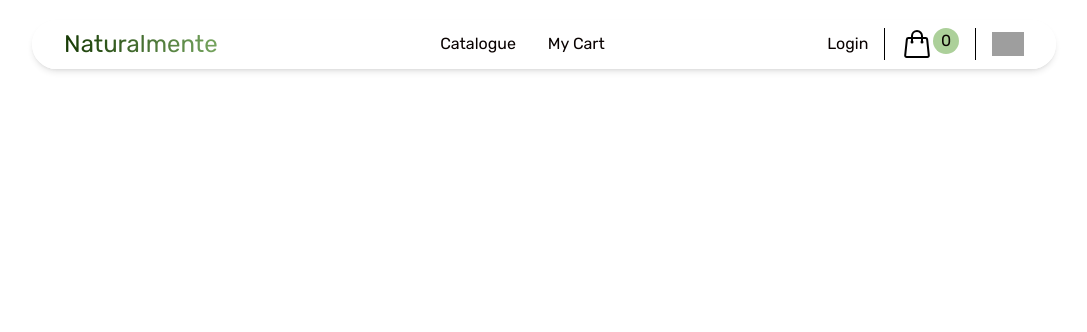
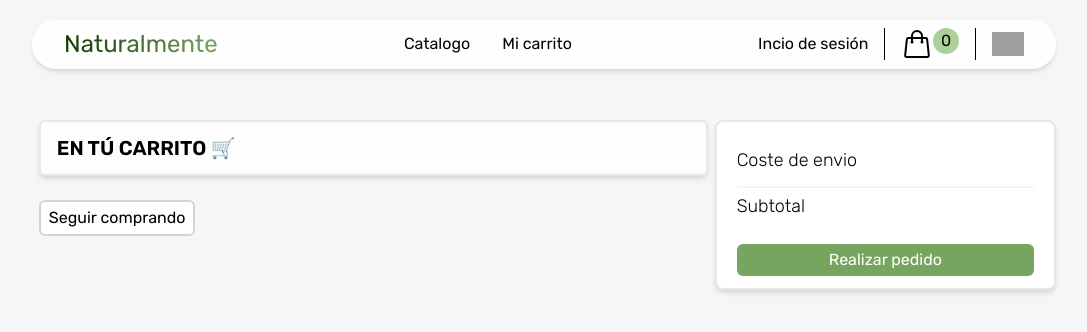
Before and after one commit to PJ-Devs/naturalmente_vue, a Vue app: page /carrito in a window 1280 px wide. Shown: the top 332 px of the page, without its empty margins (96-1183 px from the left). Built offline with nearby package versions, Linux system fonts and the light colour scheme; grey boxes are pictures that could not be loaded.

Commit message:
ShoppingCart page v1

```diff
--- a/package.json
+++ b/package.json
@@ -13,6 +13,7 @@
     "format": "prettier --write src/"
   },
   "dependencies": {
+    "axios": "^1.6.8",
     "flowbite": "^2.3.0",
     "pinia": "^2.1.7",
     "vue": "^3.4.21",
@@ -21,12 +22,13 @@
   "devDependencies": {
     "@rushstack/eslint-patch": "^1.8.0",
     "@tsconfig/node20": "^20.1.4",
-    "@types/node": "^20.12.5",
+    "@types/node": "^20.12.11",
     "@vitejs/plugin-vue": "^5.0.4",
     "@vue/eslint-config-prettier": "^9.0.0",
     "@vue/eslint-config-typescript": "^13.0.0",
     "@vue/tsconfig": "^0.5.1",
     "autoprefixer": "^10.4.19",
+    "dotenv": "^16.4.5",
     "eslint": "^8.57.0",
     "eslint-plugin-vue": "^9.23.0",
     "npm-run-all2": "^6.1.2",
--- /dev/null
+++ b/src/API/config.ts
@@ -0,0 +1,19 @@
+import axios from 'axios';
+
+axios.defaults.withCredentials = true;
+
+const API = axios.create({
+  baseURL: process.env.BASE_API_URL,
+});
+
+// API.interceptors.request.use((request) => {
+//   console.log(request)
+//   return request;
+// })
+
+API.interceptors.response.use((response) => {
+  console.log(response.data);
+  return response;
+})
+
+export default API;
--- /dev/null
+++ b/src/API/products.ts
@@ -0,0 +1,81 @@
+import type { Product } from '../types';
+import type { Ref } from 'vue';
+
+
+export const getProducts = async (loading: Ref<boolean>, productList: Ref<Product[]>) => {
+  try {
+    loading.value = true;
+    await fetch('http://localhost:8000/api/v1' + "/products")
+      .then((res) => res.json())
+      .then((data) => {
+        productList.value.push(...data);
+      })
+      .finally(() => (loading.value = false));
+  } catch (error) {
+    console.error(error);
+  }
+};
+
+// export const getCategories = async (): Promise<Category[]> => {
+//   try {
+//     const response = await API.get('/categories');
+//     return response.data.data as Category[];
+//   } catch (error) {
+//     throw error;
+//   }
+// }
+
+// export const getProductTypes = async (): Promise<ProductType[]> => {
+//   try {
+//     const response = await API.get('/types');
+//     return response.data.data as ProductType[];
+//   } catch (error) {
+//     throw error;
+//   }
+// }
+
+// export async function createProduct (product : Product): Promise<Product>{
+//   try {
+//     const response = await API.post('/products', product);
+//     console.log("creado");
+//     return response.data.data as Product;
+//   } catch (error) {
+//     throw error;
+//   }
+// }
+
+// export async function deleteProduct(id: number): Promise<Product> {
+//   try {
+//     const response = await API.delete(`/products/${id}`);
+//     console.log("eliminado");
+//     return response.data.data as Product;
+//   } catch (error) {
+//     throw error;
+//   }
+// }
+
+// export async function getProduct(id:number){
+//   try {
+//     const response = await API.get(`/products/${id}`);
+//     return response.data.data as Product;
+//   } catch (error) {
+//     throw error;
+//   }
+// }
+
+// export async function updateProduct(product_id:number, product: Product): Promise<Product>{
+//   try {
+//     const response = await API.put(`/products/${product_id}`, product);
+//     return response.data.data as Product;
+//   } catch (error) {
+//     console.log(error);
+//     throw error;
+//   }
+// }
+// export const getSingleProduct = async (id: string): Promise<Product> => {
+//   return await API.get(`/products/${id}`).then(response => {
+//     return response.data.data as Product;
+//   }).catch(error => {
+//     throw error;
+//   });
+// }
--- /dev/null
+++ b/src/components/CartSummary.vue
@@ -0,0 +1,46 @@
+<script setup lang="ts"></script>
+
+<template>
+  <section className="col-span-1">
+    <div className="border-2 px-5 py-3 rounded-lg shadow-md bg-white">
+      <details className="hover:cursor-pointer py-1 duration-700">
+        <summary className="flex justify-between bg-inherit text-lg">
+          <span className="font-light">
+            <!-- Articulos -->
+          </span>
+          <span className="font-semibold text-color3">
+            <!-- Sumatotal -->
+          </span>
+        </summary>
+        <section className="mx-[5%]">
+          <ul className="divide-y-2 divide-gray-200 py-1">
+            <!-- Lista de productos -->
+            <li className="flex flex-row justify-between py-0.5">
+              <span className="font-semibold text-md"></span>
+              <span className="font-semibold text-sm text-orange-500"> </span>
+            </li>
+          </ul>
+        </section>
+      </details>
+      <div className="flex justify-between text-lg py-1">
+        <span className="font-light">Coste de envio</span>
+        <span className="font-semibold text-color3"> </span>
+      </div>
+      <div className="flex justify-between text-lg py-1">
+        <span className="font-light"></span>
+        <span className="font-semibold text-color3"> </span>
+      </div>
+      <div className="flex justify-between text-lg py-1 border-t-2 border-gray-100">
+        <span className="font-light">Subtotal</span>
+        <span className="font-semibold text-orange-500"> </span>
+      </div>
+      <button
+        className="w-full flex items-center gap-2 justify-center text-md font-normal text-white bg-[--primary] hover:bg-[--secondary] rounded-md py-1 mt-5"
+      >
+        Realizar pedido
+      </button>
+    </div>
+  </section>
+</template>
+
+<style scoped></style>
--- a/src/components/Header.vue
+++ b/src/components/Header.vue
@@ -3,12 +3,12 @@ import { RouterLink } from 'vue-router'
 
 const navRoutes = [
   {
-    name: 'Catalogue',
+    name: 'Catalogo',
     path: '/products'
   },
   {
-    name: 'My Cart',
-    path: '/shopping-cart'
+    name: 'Mi carrito',
+    path: '/carrito'
   }
 ]
 </script>
@@ -51,7 +51,7 @@ const navRoutes = [
             to="/login"
             class="hover:cursor-pointer hover:text-[--primary] transition-all duration-150"
           >
-            Login
+            Incio de sesión
           </RouterLink>
         </li>
         <li class="separator flex">
--- a/src/router/index.ts
+++ b/src/router/index.ts
@@ -20,21 +20,11 @@ const router = createRouter({
       name: 'Register',
       component: () => import('../views/RegisterView.vue')
     },
-    // {
-    //   path: '/profile',
-    //   name: 'Profile',
-    //   component: () => import('../views/ProfileView.vue')
-    // },
-    // {
-    //   path: '/about',
-    //   name: 'About',
-    //   component: () => import('../views/AboutView.vue')
-    // },
-    // {
-    //   path: '/:pathMatch(.*)*',
-    //   name: 'NotFound',
-    //   component: () => import('../views/NotFoundView.vue')
-    // }
+    {
+      path: '/carrito',
+      name: 'Carrito',
+      component: () => import('../views/ShoppingCartView.vue')
+    }
   ]
 })
 
--- a/src/views/HomeView.vue
+++ b/src/views/HomeView.vue
@@ -1,4 +1,11 @@
-<script setup lang="ts"></script>
+<script setup lang="ts">
+import { ref } from 'vue'
+import { getProducts } from '../API/products'
+
+const products = ref([])
+const loading = ref(false)
+getProducts(loading, products)
+</script>
 
 <template>
   <section class="h-[100dvh] mx-[10dvw] mt-[2dvh] flex items-center relative">
--- a/src/views/LoginView.vue
+++ b/src/views/LoginView.vue
@@ -6,7 +6,7 @@ import { RouterLink } from 'vue-router'
   <section class="h-screen flex items-center justify-center bg-[#EEE] bg-opacity-50">
     <section class="rounded-2xl shadow-lg p-[2rem] bg-white">
       <div class="flex justify-between items-center">
-        <h1 class="font-extrabold text-[--primary] text-[2rem]">Log In</h1>
+        <h1 class="font-extrabold text-[--primary] text-[2rem]">Inicia sesión</h1>
         <img class="w-[4rem] h-[4rem]" src="../assets/icons/leaf.svg" alt="" />
       </div>
       <form class="flex flex-col mt-8" action="">
@@ -16,7 +16,11 @@ import { RouterLink } from 'vue-router'
             src="../assets/icons/email.svg"
             alt="Email icon"
           />
-          <input class="formInput bg-gray-50 w-[25dvw]" type="email" placeholder="Email" />
+          <input
+            class="formInput bg-gray-50 w-[25dvw]"
+            type="email"
+            placeholder="Correo electronico"
+          />
         </div>
         <div class="input-group">
           <div class="flex justify-between">
@@ -26,17 +30,17 @@ import { RouterLink } from 'vue-router'
               alt="Password icon"
             />
           </div>
-          <input class="formInput bg-gray-50 w-[25dvw]" type="password" placeholder="Password" />
+          <input class="formInput bg-gray-50 w-[25dvw]" type="password" placeholder="Contraseña" />
         </div>
-        <button class="primaryBtn mt-4">Sign up</button>
+        <button class="primaryBtn mt-4">Iniciar sesión</button>
       </form>
       <div class="flex gap-1 mt-3">
-        <span class="opacity-80">Do not have an account?</span>
+        <span class="opacity-80">No tienes una cuenta?</span>
         <RouterLink
           class="text-[--primary] opacity-80 hover:text-[--secondary] hover:underline"
           to="/register"
         >
-          Register here.
+          Registrate aquí
         </RouterLink>
       </div>
     </section>
--- a/src/views/RegisterView.vue
+++ b/src/views/RegisterView.vue
@@ -6,7 +6,7 @@ import { RouterLink } from 'vue-router'
   <section class="h-screen flex items-center justify-center bg-[#EEE] bg-opacity-50">
     <section class="rounded-2xl shadow-lg p-[2rem] bg-white">
       <div class="flex justify-between items-center">
-        <h1 class="font-extrabold text-[--primary] text-[2rem]">Sign up</h1>
+        <h1 class="font-extrabold text-[--primary] text-[2rem]">Registrarse</h1>
         <img class="w-[4rem] h-[4rem]" src="../assets/icons/leaf.svg" alt="" />
       </div>
       <form class="flex flex-col mt-6" action="">
@@ -16,7 +16,7 @@ import { RouterLink } from 'vue-router'
             src="../assets/icons/user.svg"
             alt="Username icon"
           />
-          <input class="formInput bg-gray-50 w-[25dvw]" type="text" placeholder="First name" />
+          <input class="formInput bg-gray-50 w-[25dvw]" type="text" placeholder="Nombre" />
         </div>
         <div class="input-group">
           <img
@@ -24,7 +24,7 @@ import { RouterLink } from 'vue-router'
             src="../assets/icons/user.svg"
             alt="Username icon"
           />
-          <input class="formInput bg-gray-50 w-[25dvw]" type="text" placeholder="Last name" />
+          <input class="formInput bg-gray-50 w-[25dvw]" type="text" placeholder="Apellido" />
         </div>
         <div class="input-group">
           <img
@@ -32,7 +32,11 @@ import { RouterLink } from 'vue-router'
             src="../assets/icons/email.svg"
             alt="Email icon"
           />
-          <input class="formInput bg-gray-50 w-[25dvw]" type="email" placeholder="Email" />
+          <input
+            class="formInput bg-gray-50 w-[25dvw]"
+            type="email"
+            placeholder="Correo electronico"
+          />
         </div>
         <div class="input-group">
           <div class="flex justify-between">
@@ -42,17 +46,17 @@ import { RouterLink } from 'vue-router'
               alt="Password icon"
             />
           </div>
-          <input class="formInput bg-gray-50 w-[25dvw]" type="password" placeholder="Password" />
+          <input class="formInput bg-gray-50 w-[25dvw]" type="password" placeholder="Contraseña" />
         </div>
-        <button class="primaryBtn mt-4">Sign up</button>
+        <button class="primaryBtn mt-4">Registrarse</button>
       </form>
       <div class="flex gap-1 mt-3">
-        <span class="opacity-80">Do you aready have a user?</span>
+        <span class="opacity-80">Ya tienes una cuenta?</span>
         <RouterLink
           class="text-[--primary] opacity-80 hover:text-[--secondary] hover:underline"
           to="/login"
         >
-          Log In here.
+          Inicia sesión aquí
         </RouterLink>
       </div>
     </section>
--- /dev/null
+++ b/src/views/ShoppingCartView.vue
@@ -0,0 +1,35 @@
+<script setup lang="ts">
+import CartSummary from '../components/CartSummary.vue'
+</script>
+
+<template>
+  <section class="min-h-screen max-h-fit pt-[15dvh] bg-[#EEE] bg-opacity-50">
+    <section className="min-h-[90dvh] mx-[10dvw] grid grid-cols-3">
+      <section className="col-span-2 mx-[1%]">
+        <h2
+          className="text-xl font-semibold py-3 px-4 border-2 bg-opacity-80 rounded-md shadow-md bg-white"
+        >
+          EN TÚ CARRITO 🛒
+        </h2>
+
+        <div className="flex flex-col gap-2 my-2"></div>
+
+        <div className="flex flex-row justify-between my-4">
+          <button
+            className="bg-white border-2 border-gray-300 text-md text-black rounded-md py-1 px-2"
+          >
+            Seguir comprando
+          </button>
+
+          <span></span>
+        </div>
+      </section>
+
+      <section>
+        <CartSummary />
+      </section>
+    </section>
+  </section>
+</template>
+
+<style scoped></style>
```
Also changed, not shown: src/main.ts (line endings or trailing spaces), 2 other files (tests, documents, lock files or other folders).
